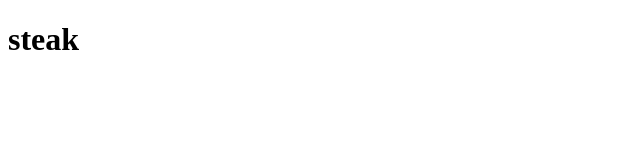
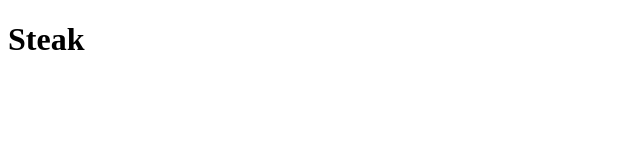
Before and after one commit to nadinator/odin-recipes, a plain HTML site: page recipes/steak.html in a window 1280 px wide. Shown: the full height of the page, 0-640 px from the left. Drawn offline with Linux system fonts and the light colour scheme.

Commit message:
Capitalize steak heading

```diff
--- a/recipes/steak.html
+++ b/recipes/steak.html
@@ -6,6 +6,6 @@
     <title>Steak</title>
 </head>
 <body>
-<h1>steak</h1>
+<h1>Steak</h1>
 </body>
 </html>
```
